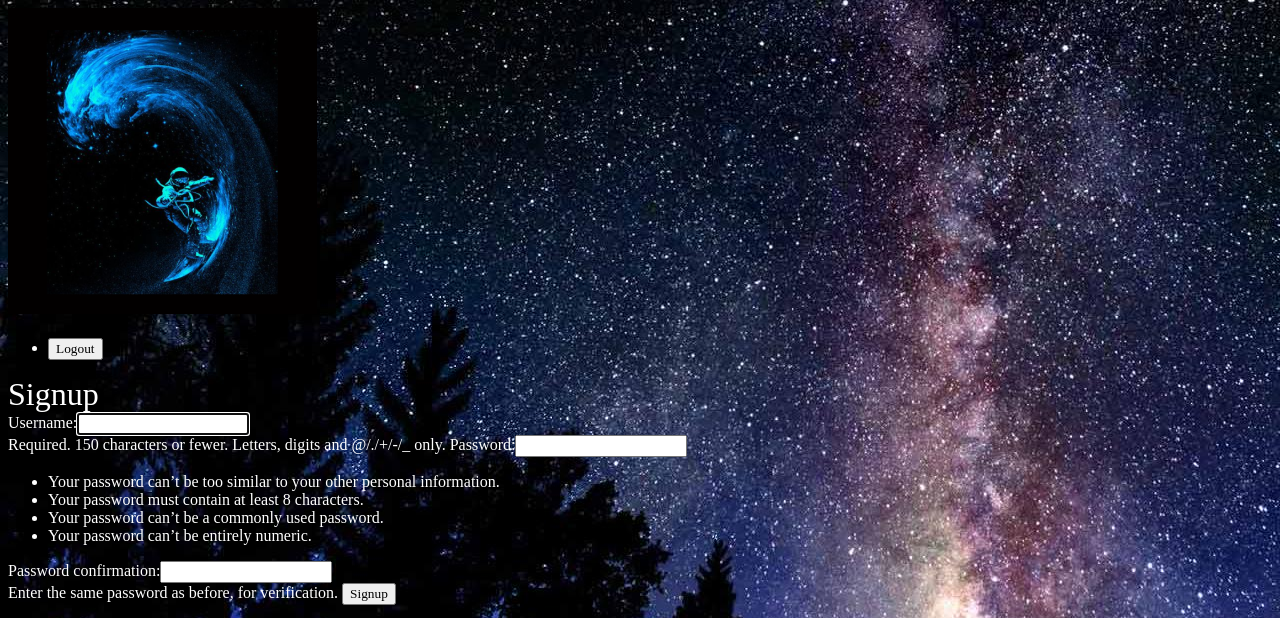
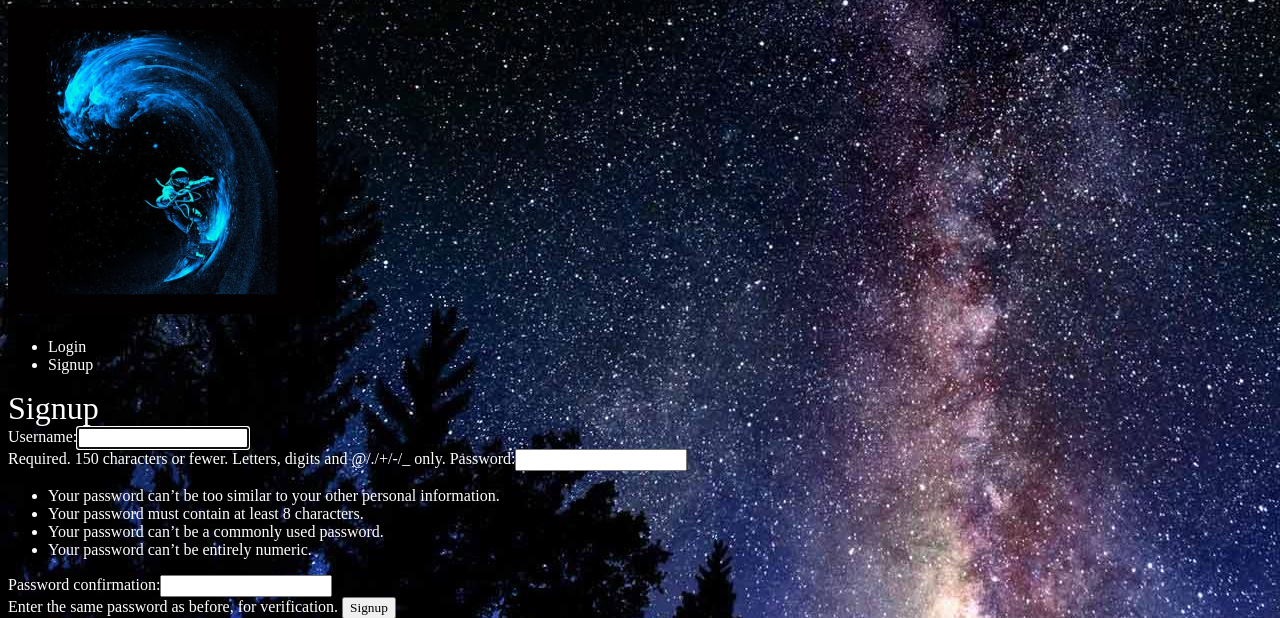
Before and after one commit to AlepsVillarreal/guruBlog, a Django app: page /accounts/signup/ in a window 1280 px wide. Shown: the top 618 px of the page. Run offline with Django 3.2, Linux system fonts and the light colour scheme.

Commit message:
Modified base_layout.html so that it always shows where you are signed in or not. If signed in, create article enabled. Else, sign up button enabled

```diff
--- a/templates/base_layout.html
+++ b/templates/base_layout.html
@@ -11,12 +11,19 @@
             <h1><a href="{% url 'articles:list' %}"><img src="{% static 'logosurf.png' %}" alt="logosurf.png" /></a></h1>
             <nav>
                 <ul>
+                    {% if user.is_authenticated%}
                     <li>
                         <form class="logout-link" action="{% url 'accounts:logout' %}" method="post">
                             {% csrf_token %}
                             <button type="submit">Logout</button>
                         </form>
                     </li>
+                    <li><a href="{% url 'articles:create' %}">New Article</li>
+
+                    {% else %}
+                        <li><a href="{% url 'accounts:login' %}">Login</li>
+                        <li><a href="{% url 'accounts:signup' %}">Signup</li>
+                    {% endif %}
                 </ul>
             </nav>
         </header>
```
Also changed, not shown: db.sqlite3.
